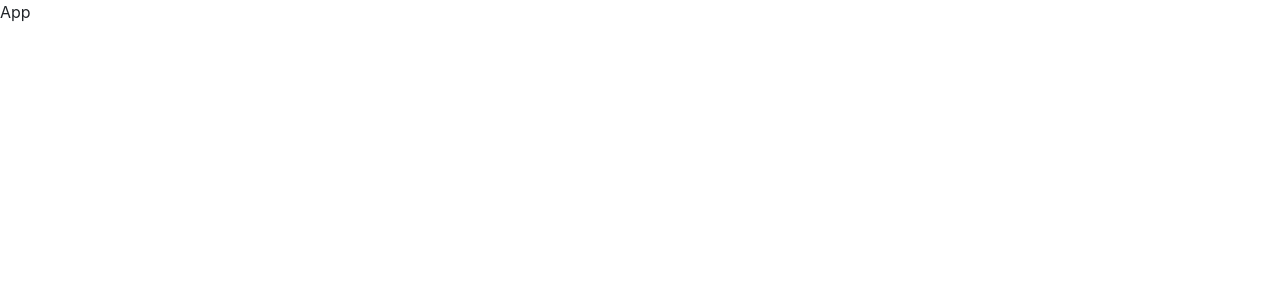
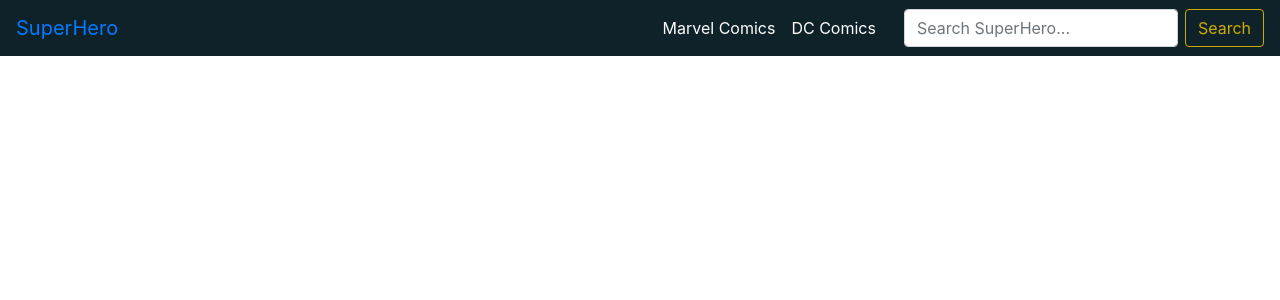
Before and after one commit to deyanfgsdev/react-superhero, a React (Create React App) app: page / in a window 1280 px wide. Shown: the top 300 px of the page. Built offline with nearby package versions, Linux system fonts and the light colour scheme.

Commit message:
Create initial Header Component

```diff
--- a/src/components/App.js
+++ b/src/components/App.js
@@ -1,7 +1,12 @@
 import React from "react";
+import Header from "./Header";
 
 const App = () => {
-  return <div>App</div>;
+  return (
+    <div className="app">
+      <Header />
+    </div>
+  );
 };
 
 export default App;
--- /dev/null
+++ b/src/components/Header.js
@@ -0,0 +1,54 @@
+import "../sass/header.scss";
+import React from "react";
+
+const Header = () => {
+  return (
+    <div className="header">
+      <nav className="navbar navbar-expand-lg">
+        <a className="navbar-brand" href="#">
+          SuperHero
+        </a>
+        <button
+          className="navbar-toggler"
+          type="button"
+          data-toggle="collapse"
+          data-target="#navbarNav"
+          aria-controls="navbarNav"
+          aria-expanded="false"
+          aria-label="Toggle navigation"
+        >
+          <span class="icon-bar"></span>
+          <span class="icon-bar"></span>
+          <span class="icon-bar"></span>
+        </button>
+        <div className="collapse navbar-collapse" id="navbarNav">
+          <ul className="navbar-nav">
+            <li className="nav-item">
+              <a className="nav-link" href="#">
+                Marvel Comics
+              </a>
+            </li>
+            <li className="nav-item">
+              <a className="nav-link" href="#">
+                DC Comics
+              </a>
+            </li>
+          </ul>
+          <form className="search-form">
+            <input
+              className="form-control"
+              type="search"
+              placeholder="Search SuperHero..."
+              aria-label="Search"
+            />
+            <button className="btn button-search" type="submit">
+              Search
+            </button>
+          </form>
+        </div>
+      </nav>
+    </div>
+  );
+};
+
+export default Header;
--- /dev/null
+++ b/src/sass/header.scss
@@ -0,0 +1,60 @@
+@import "variables-site/colors";
+
+.header {
+  background-color: #102229;
+  .navbar {
+    .navbar-toggler {
+      .icon-bar {
+        display: block;
+        width: 22px;
+        height: 2px;
+        border-radius: 1px;
+        background-color: $gold;
+        margin-bottom: 4px;
+        &:last-child {
+          margin-bottom: 0px;
+        }
+      }
+    }
+  }
+  .navbar-collapse {
+    @media (min-width: 992px) {
+      justify-content: flex-end;
+    }
+    .navbar-nav {
+      @media (min-width: 992px) {
+        margin-right: 20px;
+      }
+      li {
+        a {
+          color: #fff;
+          &:hover {
+            color: $gold;
+          }
+        }
+      }
+    }
+    .search-form {
+      display: flex;
+      margin-top: 10px;
+      @media (min-width: 992px) {
+        margin-top: 0px;
+      }
+      input {
+        @media (min-width: 480px) {
+          max-width: 300px;
+          width: 100%;
+        }
+        &:focus {
+          border-color: $gold;
+          box-shadow: 0px 0px 5px $gold;
+        }
+      }
+      .button-search {
+        border-color: $gold;
+        color: $gold;
+        margin-left: 7px;
+      }
+    }
+  }
+}
--- /dev/null
+++ b/src/sass/variables-site/_colors.scss
@@ -0,0 +1 @@
+$gold: #ccac00;
```
